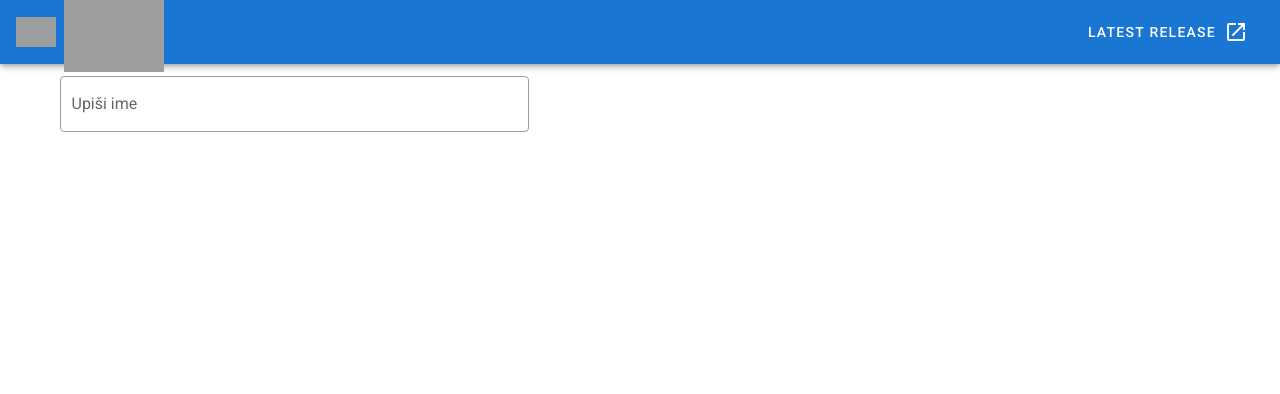
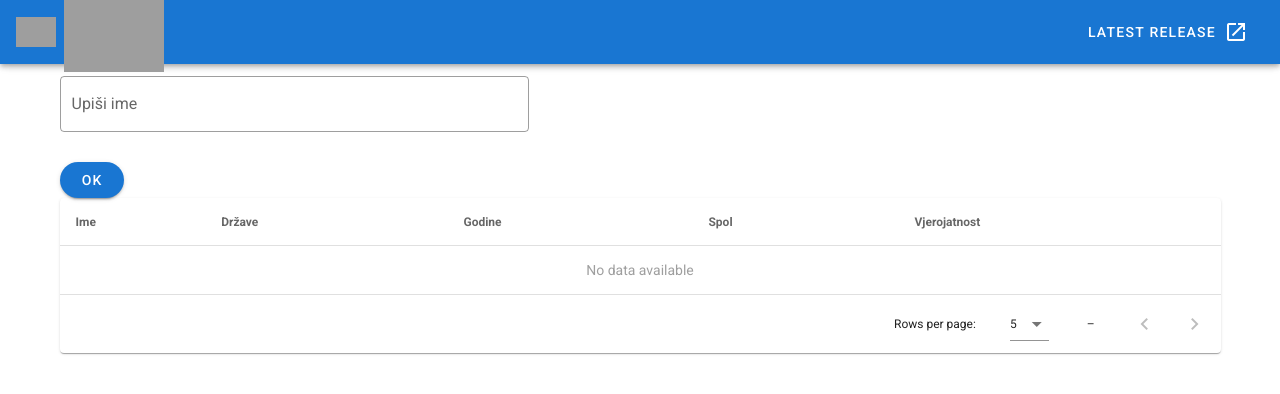
Before and after one commit to erikturkovic/WA002-vtextfieldarea, a Vue app: page / in a window 1280 px wide. Shown: the top 394 px of the page. Built offline with nearby package versions, Linux system fonts and the light colour scheme; grey boxes are pictures that could not be loaded.

Commit message:
Dodan button i data table

```diff
--- a/src/views/HomeView.vue
+++ b/src/views/HomeView.vue
@@ -6,6 +6,34 @@
           <v-text-field label="Upiši ime" single-line outlined></v-text-field>
         </v-col>
       </v-row>
+      <v-btn rounded color="primary" dark> OK </v-btn>
+      <v-data-table
+        :headers="headers"
+        :items="desserts"
+        :items-per-page="1"
+        class="elevation-1"
+      ></v-data-table>
     </v-container>
   </v-form>
 </template>
+
+<script>
+export default {
+  data() {
+    return {
+      headers: [
+        {
+          text: "Ime",
+          align: "start",
+          sortable: false,
+          value: "ime",
+        },
+        { text: "Države", value: "drzave" },
+        { text: "Godine", value: "godine" },
+        { text: "Spol", value: "spol" },
+        { text: "Vjerojatnost", value: "vjerojatnost" },
+      ],
+    };
+  },
+};
+</script>
```
